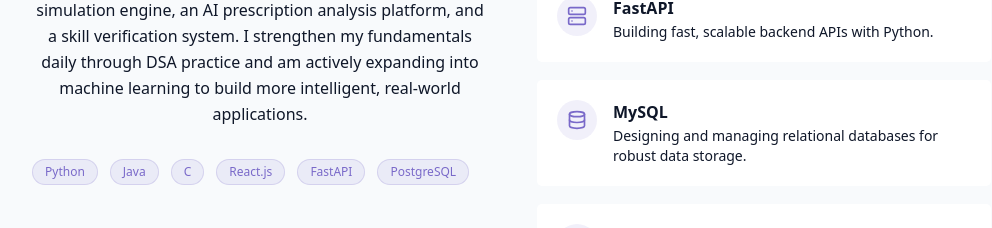
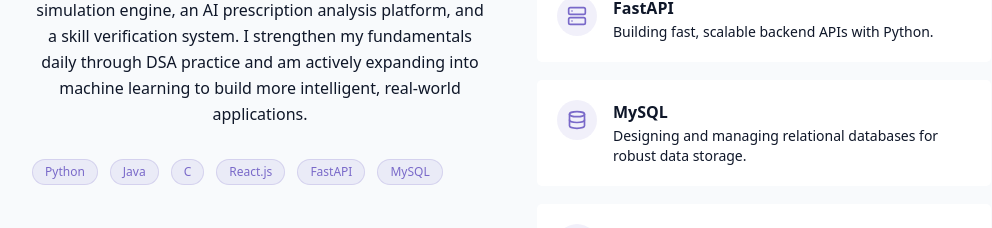
Before and after one commit to anveshaayushi/anvesha-portfolio, a React (Vite) app: page / in a window 1280 px wide. Shown: the part 1257-1485 px from the top of the page, without its empty margins (128-1120 px from the left). Built offline with nearby package versions, Linux system fonts and the light colour scheme.

Commit message:
MySQL in About component

```diff
--- a/src/components/About.jsx
+++ b/src/components/About.jsx
@@ -41,7 +41,7 @@ export const About = () => {
             </p>
 
             <div className="flex flex-wrap gap-3 pt-2">
-              {["Python", "Java", "C", "React.js", "FastAPI", "PostgreSQL"].map((tag) => (
+              {["Python", "Java", "C", "React.js", "FastAPI", "MySQL"].map((tag) => (
                 <span
                   key={tag}
                   className="text-xs px-3 py-1 rounded-full bg-primary/10 text-primary font-medium border border-primary/20"
```
